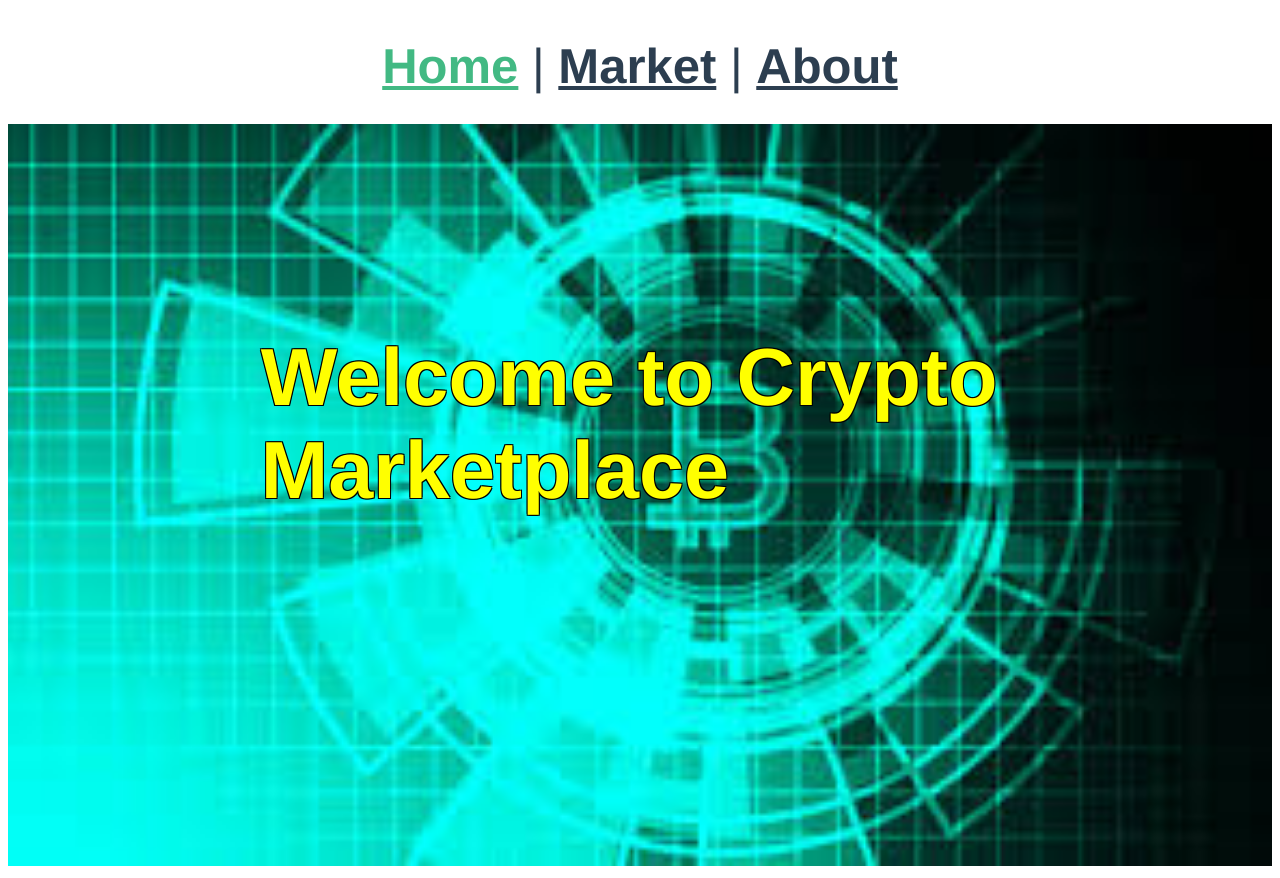
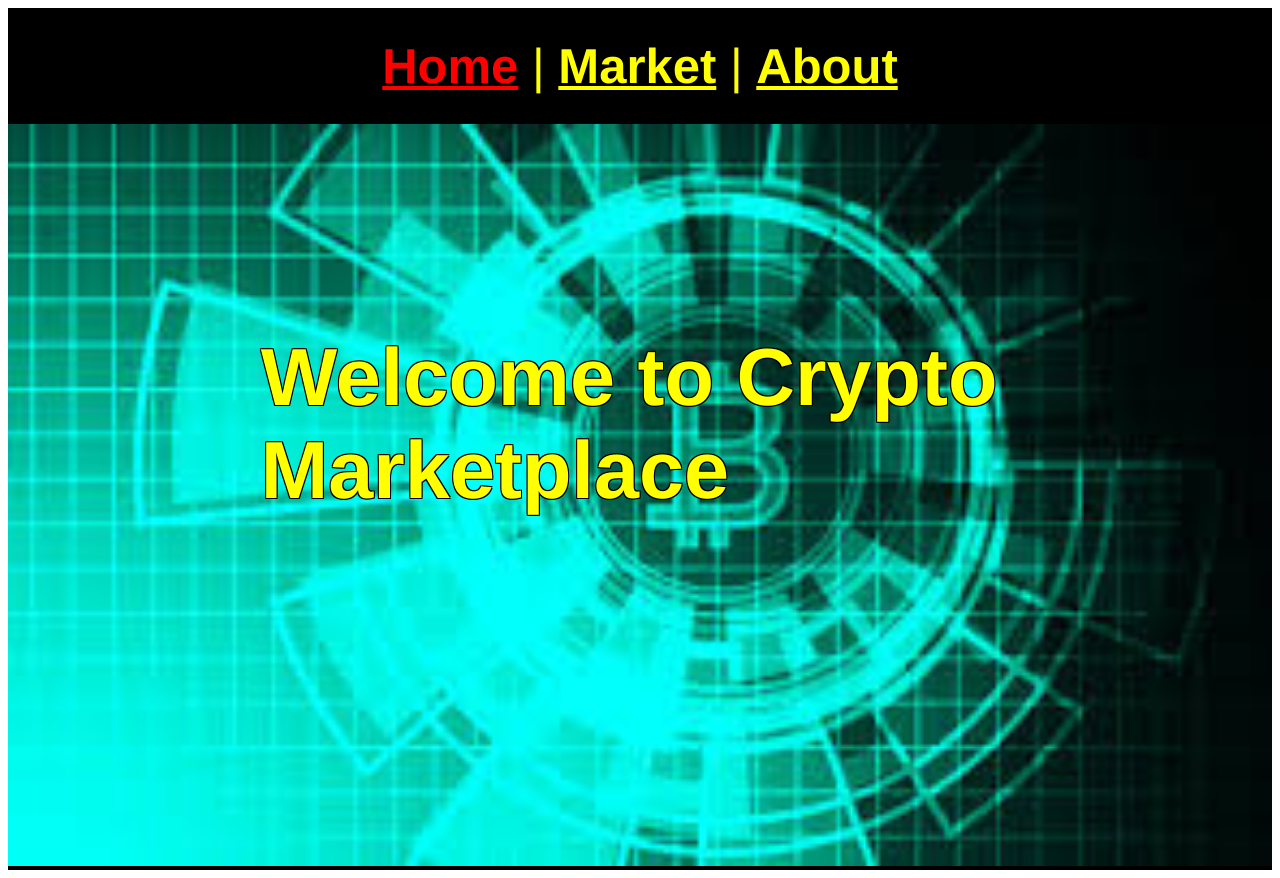
Before and after one commit to mdrisco4/vue-router-api-project, a Vue app: page / in a window 1280 px wide. Built offline with nearby package versions, Linux system fonts and the light colour scheme.

Commit message:
messing around with various css properties, primarily color schemes and trying to find a good look.  last commit today.  fleshing out a bunch more styling tomorrow and proofreading coin descriptions.

```diff
--- a/src/App.vue
+++ b/src/App.vue
@@ -1,8 +1,8 @@
 <template>
   <nav>
-    <router-link to="/">Home</router-link> |
-    <router-link to="/market">Market</router-link> |
-    <router-link to="/about">About</router-link>
+    <router-link to="/" class="router-link">Home</router-link> |
+    <router-link to="/market" class="router-link">Market</router-link> |
+    <router-link to="/about" class="router-link">About</router-link>
   </nav>
   <router-view/>
 </template>
@@ -13,11 +13,17 @@
   -webkit-font-smoothing: antialiased;
   -moz-osx-font-smoothing: grayscale;
   color: #2c3e50;
+  background-color: black;
+}
+
+.router-link {
+  color: yellow;
 }
 
 nav {
   padding: 30px;
   text-align: center;
+  color: yellow;
 }
 
 @media only screen and (min-width: 500px) {
@@ -98,6 +104,7 @@ nav a {
 }
 
 nav a.router-link-exact-active {
-  color: #42b983;
+  /* color: #42b983; */
+  color: red;
 }
 </style>
--- a/src/views/AboutView.vue
+++ b/src/views/AboutView.vue
@@ -109,6 +109,7 @@ export default {
   text-align: center;
   text-decoration: underline;
   font-size: 18px;
+  color: lightblue;
 }
 
 @media only screen and (min-width: 500px) {
@@ -141,6 +142,7 @@ export default {
   margin-left: auto;
   margin-right: auto;
   font-size: 10px;
+  color: lightblue;
 }
 
 @media only screen and (min-width: 500px) {
--- a/src/views/AdditionalView.vue
+++ b/src/views/AdditionalView.vue
@@ -242,6 +242,8 @@ div.coins-container {
   width: 20%;
   float: left;
   margin-left: 14%;
+  /* border-left: 14%;
+  border-left-color: black; */
 }
 
 div.coin-title {
--- a/src/views/BitcoinView.vue
+++ b/src/views/BitcoinView.vue
@@ -1,4 +1,5 @@
 <template>
+  <div class="coin-page-container">
   <div class="container">
     <div class="title">BITCOIN</div>
     <div class="intro-information">
@@ -94,6 +95,7 @@
       </div>
     </div>
   </div>
+</div>
 </template>
 
 <script>
@@ -127,6 +129,10 @@ export default {
 </script>
 
 <style>
+.coin-page-container {
+  background-color: aqua;
+}
+
 .title {
   font-size: 30px;
   text-align: center;
```
